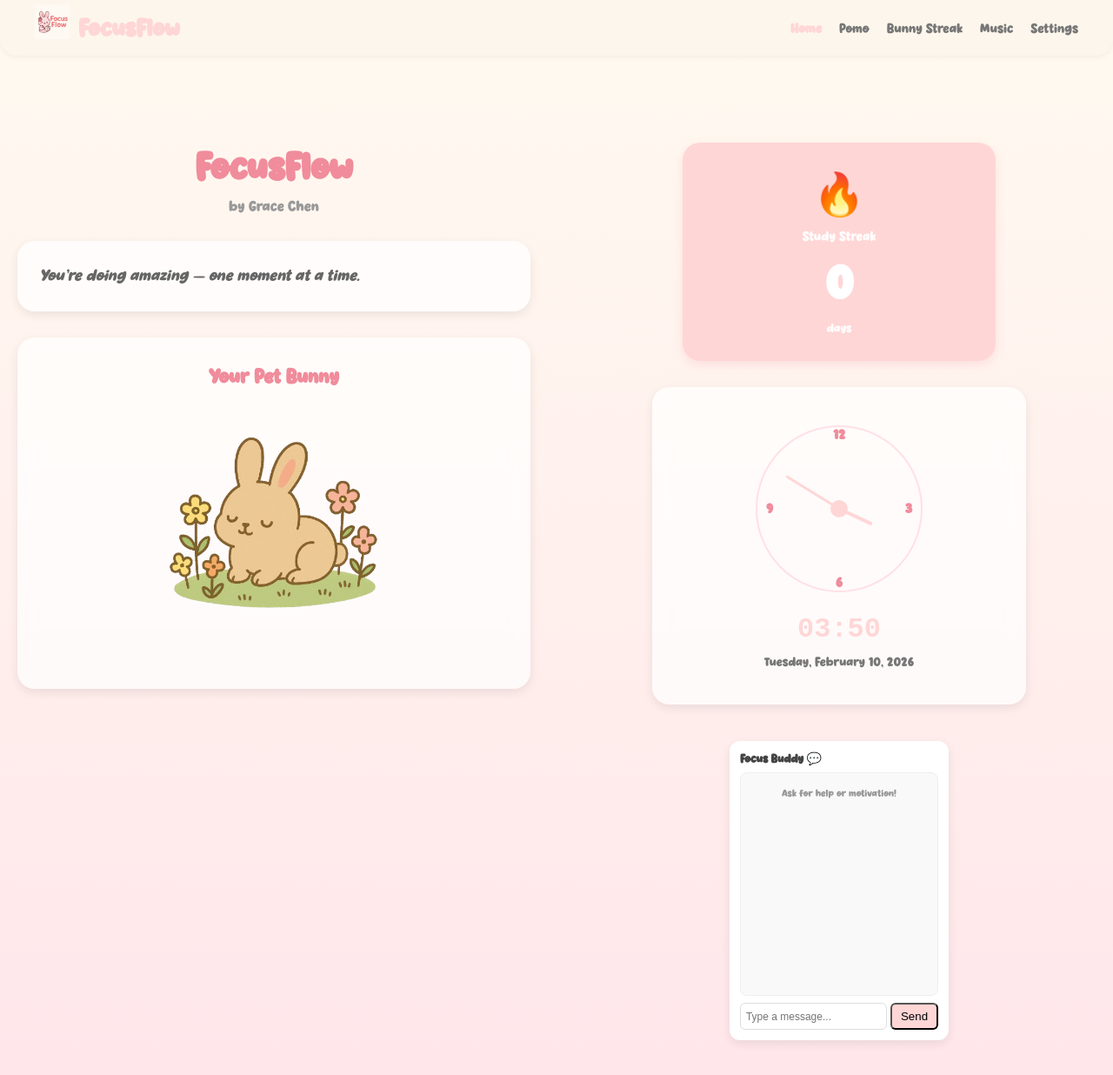
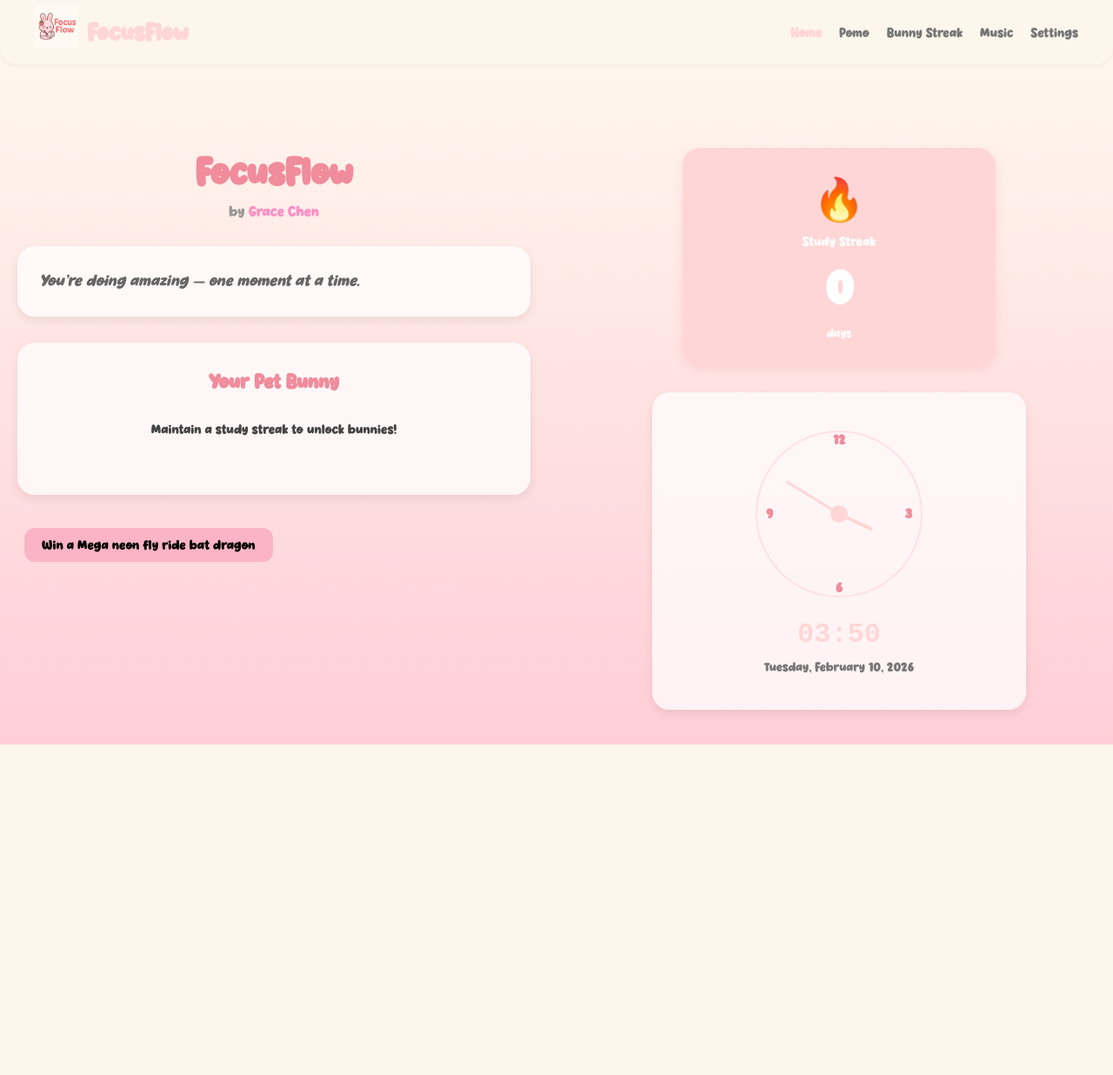
Before and after one commit to yesslay209-bot/FlowFocus-67, a Flask app: page / in a window 1280 px wide. Shown: the whole page at 87% size. After the commit the page ends 856 px from the top, so only its background shows below. Run offline with Flask 3, Linux system fonts and the light colour scheme.

Commit message:
class 2/9
class in session changes

```diff
--- a/static/style.css
+++ b/static/style.css
@@ -7,11 +7,12 @@
 
 /* 🌸 Global */
 body {
-  background: linear-gradient(180deg, #fffaf0 0%, #ffe6ea 100%);
+  background: linear-gradient(180deg, #fffaf0 0%, #ffced6 100%);
   font-family: "CozyFont", "Poppins", sans-serif;
   color: #444;
   margin: 0;
   padding: 0;
+  padding-top: 70px;
 }
 
 /* 🌸 Navbar */
@@ -24,10 +25,13 @@ body {
   box-shadow: 0 2px 6px rgba(0,0,0,0.05);
   border-bottom-left-radius: 20px;
   border-bottom-right-radius: 20px;
-  position: sticky;
+  position: fixed;
   top: 0;
+  left: 0;
+  right: 0;
   z-index: 10;
 }
+
 
 .nav-left {
   display: flex;
@@ -36,7 +40,7 @@ body {
 }
 
 .nav-logo {
-  width: 40px;
+  width: 50px;
   animation: hop 2s infinite ease-in-out;
 }
 
@@ -100,6 +104,22 @@ body {
   text-align: center;
   width: 400px;
   backdrop-filter: blur(10px);
+}
+.win-button {
+  background-color: #fab4c5;
+  border: none;
+  border-radius: 12px;
+  padding: 10px 20px;
+  margin: 8px;
+  font-size: 1rem;
+  cursor: pointer;
+  transition: all 0.3s ease;
+  font-family: "CozyFont", sans-serif;
+}
+
+a {
+  text-decoration: none;
+  color: #000000;
 }
 
 .title {
@@ -427,10 +447,11 @@ body.christmas {
 }
 
 body.halloween {
-  background: linear-gradient(180deg, #1f1b2e 0%, #332741 100%);
-  color: #f3e6d8;
-  --accent-color: #ff7518; /* pumpkin orange */
-  --accent-variant: #8b5a2b; /* muted brown */
+  /* Warm pumpkin theme for Halloween */
+  background: linear-gradient(180deg, #ffe8d1 0%, #ffd4a3 100%);
+  color: #5c3317;
+  --accent-color: #ff8c42; /* bright pumpkin orange */
+  --accent-variant: #6b4423; /* warm brown */
 }
 
 body.default { /* keep default pastel look */ }
--- a/templates/index.html
+++ b/templates/index.html
@@ -3,7 +3,7 @@
 <head>
   <meta charset="UTF-8" />
   <meta name="viewport" content="width=device-width, initial-scale=1.0" />
-  <title>FocusFlow by Grace Chen</title>
+  <title>FocusFlow</title>
   <link rel="stylesheet" href="{{ url_for('static', filename='style.css') }}">
 </head>
 <body class="{{ user_data.theme }}" style="--accent-color: {{ user_data.pastel_color }}; --accent-variant: {{ user_data.pastel_color }}">
@@ -31,7 +31,7 @@
       <!-- Logo and Title -->
       <div class="home-header">
         <h1 class="home-title">FocusFlow</h1>
-        <p class="home-subtitle">by Grace Chen</p>
+        <p class="home-subtitle">by <span style="color: rgb(255, 142, 197);">Grace Chen</span></p>
       </div>
 
       <!-- Quote Section -->
@@ -43,9 +43,16 @@
       <div class="pet-bunny-box">
         <h3 class="pet-title">Your Pet Bunny</h3>
         <div class="bunny-container">
-          <img src="{{ url_for('static', filename='bunny.png') }}" alt="Pet Bunny" class="pet-bunny" id="bunny">
+          <p> Maintain a study streak to unlock bunnies!</p>
+          <!-- <img src="{{ url_for('static', filename=user_data.bunny_image) }}" alt="Pet Bunny" class="pet-bunny" id="bunny"> -->
+
         </div>
       </div>
+
+      <div>
+        <button class = "win-button"> <a href="https://www.tiktok.com/@tyrese_eee/video/6999430350057360641">Win a Mega neon fly ride bat dragon</a></button>
+      </div>
+
     </div>
 
     <!-- RIGHT SIDE -->
@@ -88,17 +95,7 @@
       </div>
 
       <!-- Chat Box -->
-      <div style="background:#fff;padding:12px;border-radius:12px;box-shadow:0 4px 12px rgba(0,0,0,0.08);display:flex;flex-direction:column;height:320px;margin-top:12px;">
-        <h3 style="margin:0 0 8px 0;font-size:14px;">Focus Buddy 💬</h3>
-        <div id="chatbox" style="flex:1;overflow-y:auto;border:1px solid #eee;border-radius:8px;padding:8px;margin-bottom:8px;background:#f9f9f9;">
-          <div style="font-size:12px;color:#999;text-align:center;padding:8px;">Ask for help or motivation!</div>
-        </div>
-        <div style="display:flex;gap:4px;">
-          <input type="text" id="chatInput" placeholder="Type a message..." style="flex:1;padding:6px;border:1px solid #ddd;border-radius:6px;font-size:12px;" />
-          <button onclick="sendChat()" class="btn" style="padding:6px 10px;border-radius:6px;">Send</button>
-        </div>
-      </div>
-    </div>
+
 
   </div> <!-- ✅ END home-container -->
 
--- a/templates/settings.html
+++ b/templates/settings.html
@@ -43,7 +43,6 @@
       <div class="color-swatch" data-color="#E5F9E5" style="background:#E5F9E5"></div>
       <div class="color-swatch" data-color="#FAF1C9" style="background:#FAF1C9"></div>
       <div class="color-swatch" data-color="#FBF7F9" style="background:#FBF7F9"></div>
-      <div class="color-swatch" data-color="#6ECF9A" style="background:#6ECF9A"></div>
     </div>
 
     <h3 style="margin-top:16px">Theme</h3>
```
